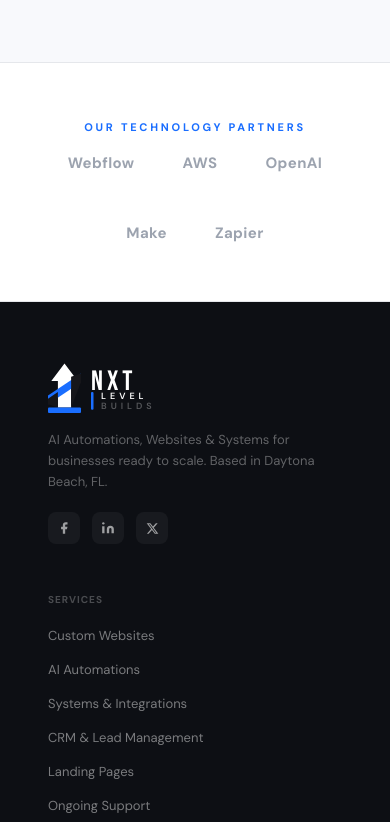
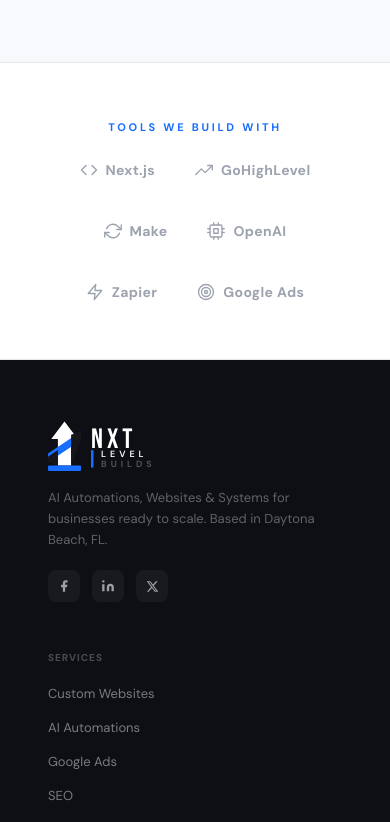
Before and after one commit to brennercory50-sys/nxtlevelbuikds, a Next.js app: page / in a window 390 px wide. Shown: the part 3398-4220 px from the top of the page. Built offline with nearby package versions, Linux system fonts and the light colour scheme.

Commit message:
Fix footer phone number, link services to specific pages, update tools section
https://claude.ai/code/session_012nsTpxgezdJ2RpVgxWdXtc

```diff
--- a/app/page.tsx
+++ b/app/page.tsx
@@ -115,12 +115,24 @@ export default function Home() {
         </div>
       </section>
 
-      {/* PARTNERS */}
+      {/* TOOLS */}
       <section className="bg-white py-14 border-b border-[#e5e7eb]">
         <div className="container-site text-center">
-          <p className="eyebrow">Our Technology Partners</p>
-          <div className="flex items-center justify-center gap-12 flex-wrap mt-4">
-            {['Webflow','AWS','OpenAI','Make','Zapier'].map(p => <span key={p} className="text-[15px] font-bold text-[#9ca3af] tracking-wide">{p}</span>)}
+          <p className="eyebrow">Tools We Build With</p>
+          <div className="flex items-center justify-center gap-10 flex-wrap mt-6">
+            {[
+              { name: 'Next.js', icon: <svg width="18" height="18" viewBox="0 0 24 24" fill="none" stroke="currentColor" strokeWidth="1.8" strokeLinecap="round" strokeLinejoin="round"><polyline points="16 18 22 12 16 6"/><polyline points="8 6 2 12 8 18"/></svg> },
+              { name: 'GoHighLevel', icon: <svg width="18" height="18" viewBox="0 0 24 24" fill="none" stroke="currentColor" strokeWidth="1.8" strokeLinecap="round" strokeLinejoin="round"><polyline points="23 6 13.5 15.5 8.5 10.5 1 18"/><polyline points="17 6 23 6 23 12"/></svg> },
+              { name: 'Make', icon: <svg width="18" height="18" viewBox="0 0 24 24" fill="none" stroke="currentColor" strokeWidth="1.8" strokeLinecap="round" strokeLinejoin="round"><polyline points="23 4 23 10 17 10"/><polyline points="1 20 1 14 7 14"/><path d="M3.51 9a9 9 0 0 1 14.85-3.36L23 10M1 14l4.64 4.36A9 9 0 0 0 20.49 15"/></svg> },
+              { name: 'OpenAI', icon: <svg width="18" height="18" viewBox="0 0 24 24" fill="none" stroke="currentColor" strokeWidth="1.8" strokeLinecap="round" strokeLinejoin="round"><rect x="4" y="4" width="16" height="16" rx="2"/><rect x="9" y="9" width="6" height="6"/><path d="M9 1v3M15 1v3M9 20v3M15 20v3M20 9h3M20 14h3M1 9h3M1 14h3"/></svg> },
+              { name: 'Zapier', icon: <svg width="18" height="18" viewBox="0 0 24 24" fill="none" stroke="currentColor" strokeWidth="1.8" strokeLinecap="round" strokeLinejoin="round"><polygon points="13 2 3 14 12 14 11 22 21 10 12 10 13 2"/></svg> },
+              { name: 'Google Ads', icon: <svg width="18" height="18" viewBox="0 0 24 24" fill="none" stroke="currentColor" strokeWidth="1.8" strokeLinecap="round" strokeLinejoin="round"><circle cx="12" cy="12" r="10"/><circle cx="12" cy="12" r="6"/><circle cx="12" cy="12" r="2"/></svg> },
+            ].map(t => (
+              <div key={t.name} className="flex items-center gap-2 text-[#9ca3af]">
+                <span>{t.icon}</span>
+                <span className="text-[14px] font-bold tracking-wide">{t.name}</span>
+              </div>
+            ))}
           </div>
         </div>
       </section>
--- a/components/Footer.tsx
+++ b/components/Footer.tsx
@@ -2,12 +2,12 @@ import Link from 'next/link';
 import Logo from './Logo';
 
 const services = [
-  'Custom Websites',
-  'AI Automations',
-  'Systems & Integrations',
-  'CRM & Lead Management',
-  'Landing Pages',
-  'Ongoing Support',
+  { label: 'Custom Websites', href: '/services/web-design' },
+  { label: 'AI Automations', href: '/services/ai-automation' },
+  { label: 'Google Ads', href: '/services/google-ads' },
+  { label: 'SEO', href: '/services/seo' },
+  { label: 'Landing Pages', href: '/services/web-design' },
+  { label: 'All Services', href: '/services' },
 ];
 const company = [
   { label: 'About', href: '/about' },
@@ -47,8 +47,8 @@ export default function Footer() {
             <h5 className="text-[10px] font-bold tracking-widest uppercase mb-4" style={{ color: 'rgba(255,255,255,0.25)' }}>Services</h5>
             <ul className="space-y-2.5">
               {services.map(s => (
-                <li key={s}>
-                  <Link href="/services" className="text-[13px] hover:text-white transition-colors" style={{ color: 'rgba(255,255,255,0.45)' }}>{s}</Link>
+                <li key={s.href + s.label}>
+                  <Link href={s.href} className="text-[13px] hover:text-white transition-colors" style={{ color: 'rgba(255,255,255,0.45)' }}>{s.label}</Link>
                 </li>
               ))}
             </ul>
@@ -69,7 +69,7 @@ export default function Footer() {
             <h5 className="text-[10px] font-bold tracking-widest uppercase mb-4" style={{ color: 'rgba(255,255,255,0.25)' }}>Contact</h5>
             <ul className="space-y-2.5 text-[13px]" style={{ color: 'rgba(255,255,255,0.45)' }}>
               <li><a href="mailto:hello@nxtlevelbuilds.com" className="hover:text-white transition-colors">hello@nxtlevelbuilds.com</a></li>
-              <li><a href="tel:+13860000000" className="hover:text-white transition-colors">(386) 000-0000</a></li>
+              <li><a href="tel:+13862590178" className="hover:text-white transition-colors">(386) 259-0178</a></li>
               <li>Daytona Beach, FL</li>
             </ul>
             <Link href="/contact" className="mt-5 inline-block bg-accent hover:bg-accent2 text-white text-[12px] font-bold px-4 py-2.5 rounded-lg transition-colors">
```
